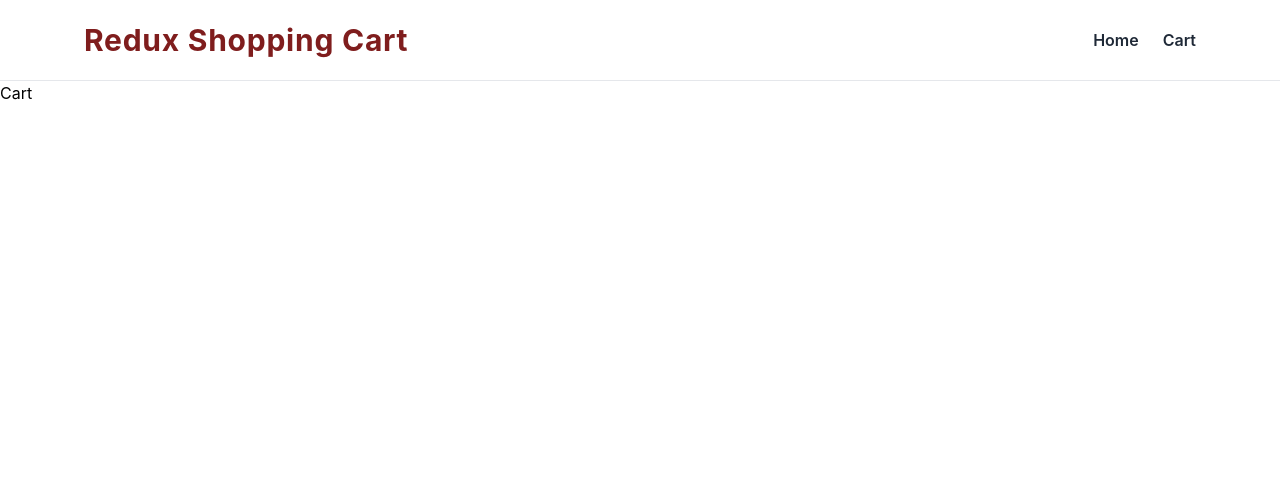
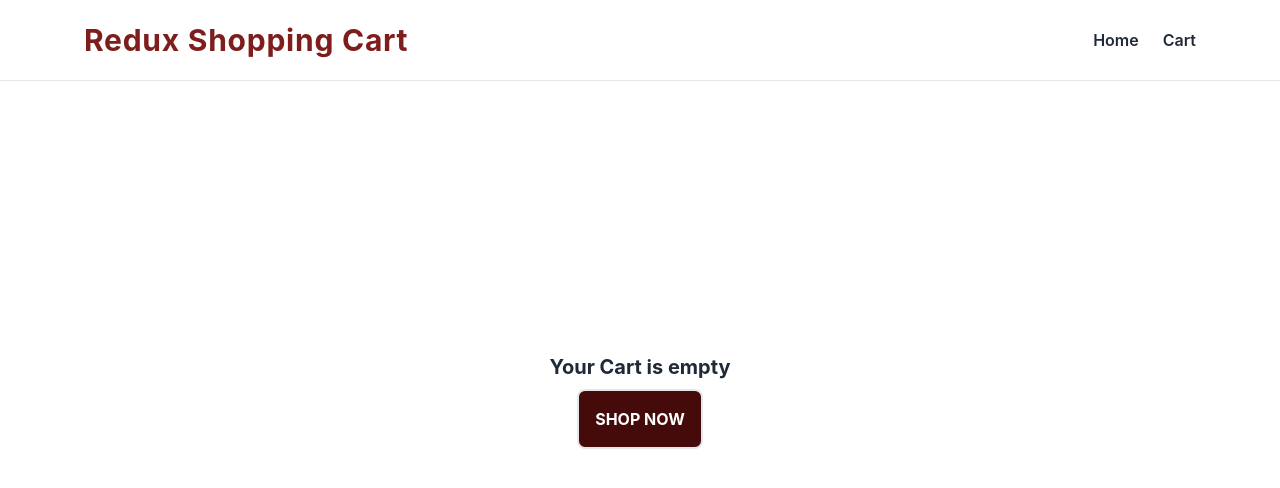
Before and after one commit to moonspark78/Shopping-Cart-App, a React (Create React App) app: page /cart in a window 1280 px wide. Shown: the top 488 px of the page. Built offline with nearby package versions, Linux system fonts and the light colour scheme; the HTML template or start-up script is replaced by a standard one.

Commit message:
working on the ui of cart Component

```diff
--- a/src/pages/cart.jsx
+++ b/src/pages/cart.jsx
@@ -1,16 +1,34 @@
 import React, { useEffect, useState } from "react";
 import { useSelector } from "react-redux";
+import { Link } from "react-router-dom";
 
 export const Cart = () => {
   const [totalCart, setTotalCart] = useState(0);
 
   const { cart } = useSelector((state) => state);
 
-  useEffect(() =>{
-    setTotalCart(cart.reduce((acc,cur) => acc + cur.price, 0));
-  },[cart])
+  useEffect(() => {
+    setTotalCart(cart.reduce((acc, cur) => acc + cur.price, 0));
+  }, [cart]);
 
   console.log(cart, totalCart);
 
-  return <div>Cart</div>;
+  return (
+    <div>
+      {cart && cart.length ? (
+        <div></div>
+      ) : (
+        <div className="min-h-[80vh] flex flex-col items-center justify-center">
+          <h1 className="text-gray-800 font-bold text-xl mb-2">
+            Your Cart is empty
+          </h1>
+          <Link to="/">
+            <button className="bg-red-950 text-white border-2 rounded-lg font-bold p-4">
+              SHOP NOW
+            </button>
+          </Link>
+        </div>
+      )}
+    </div>
+  );
 };
```
